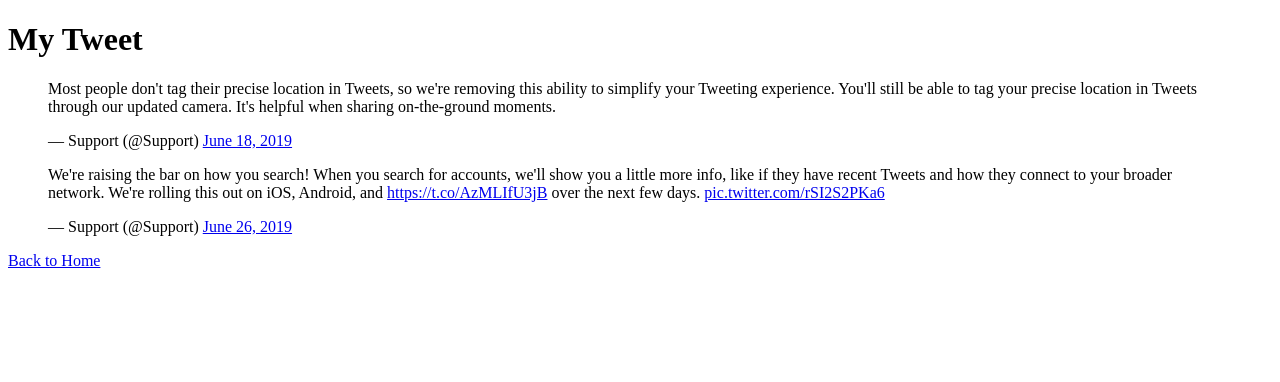
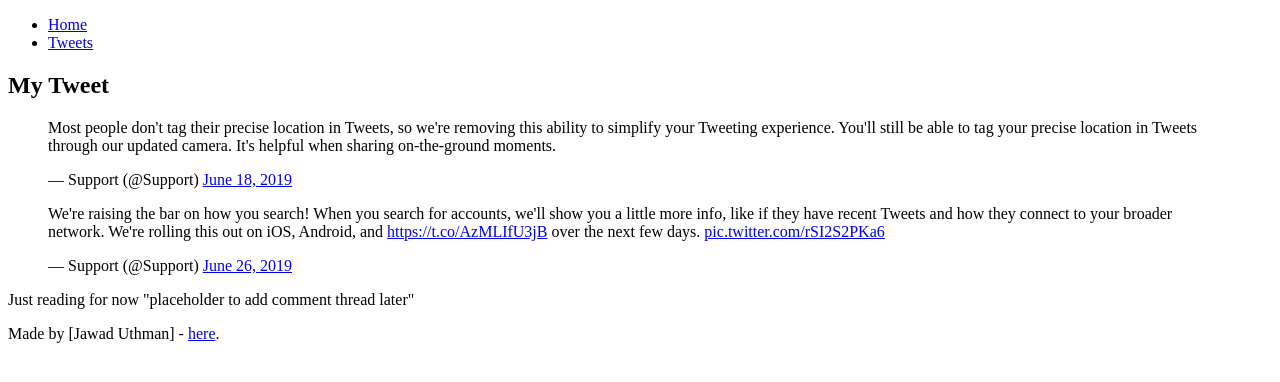
Before and after one commit to Huthman911/My_First_Portfolio, a plain HTML site: page html_basic/tweets.html in a window 1280 px wide. Drawn offline with Linux system fonts and the light colour scheme.

Commit message:
index and tweets

```diff
--- a/html_basic/tweets.html
+++ b/html_basic/tweets.html
@@ -5,12 +5,26 @@
     <title>Tweets</title>
 </head>
 <body>
+    <header>
+        <ul>
+            <li><a href="index.html">Home</a></li>
+            <li><a href="tweets.html">Tweets</a></li>
+        </ul>
+    </header>
+    <main>
+        <article>
     <h1>My Tweet</h1>
 
     <blockquote class="twitter-tweet"><p lang="en" dir="ltr">Most people don&#39;t tag their precise location in Tweets, so we&#39;re removing this ability to simplify your Tweeting experience. You&#39;ll still be able to tag your precise location in Tweets through our updated camera. It&#39;s helpful when sharing on-the-ground moments.</p>&mdash; Support (@Support) <a href="https://twitter.com/Support/status/1141039841993355264?ref_src=twsrc%5Etfw">June 18, 2019</a></blockquote> <script async src="https://platform.twitter.com/widgets.js" charset="utf-8"></script>
 
     <blockquote class="twitter-tweet" data-media-max-width="560"><p lang="en" dir="ltr">We&#39;re raising the bar on how you search! When you search for accounts, we&#39;ll show you a little more info, like if they have recent Tweets and how they connect to your broader network. We&#39;re rolling this out on iOS, Android, and <a href="https://t.co/AzMLIfU3jB">https://t.co/AzMLIfU3jB</a> over the next few days. <a href="https://t.co/rSI2S2PKa6">pic.twitter.com/rSI2S2PKa6</a></p>&mdash; Support (@Support) <a href="https://twitter.com/Support/status/1144001040284450817?ref_src=twsrc%5Etfw">June 26, 2019</a></blockquote> <script async src="https://platform.twitter.com/widgets.js" charset="utf-8"></script>
-
-    <p><a href="index.html">Back to Home</a></p>
+        </article>
+        <aside>
+            <p>Just reading for now "placeholder to add comment thread later"</p>
+        </aside>
+    </main>
+    <footer>
+        <p>Made by [Jawad Uthman] - <a href="https://www.example.com" target="_blank">here</a>.</p>
+    </footer>
 </body>
 </html>
```
Also changed, not shown: html_basic/index.html (+16 -0 lines).
